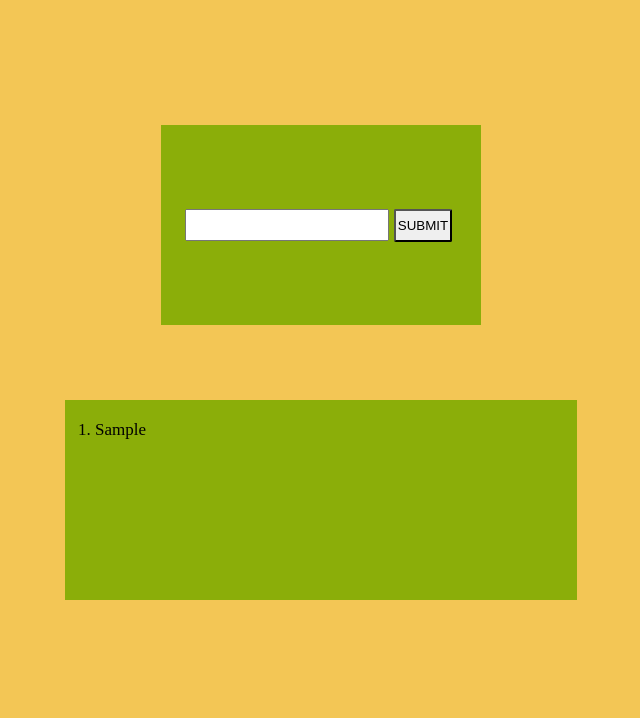
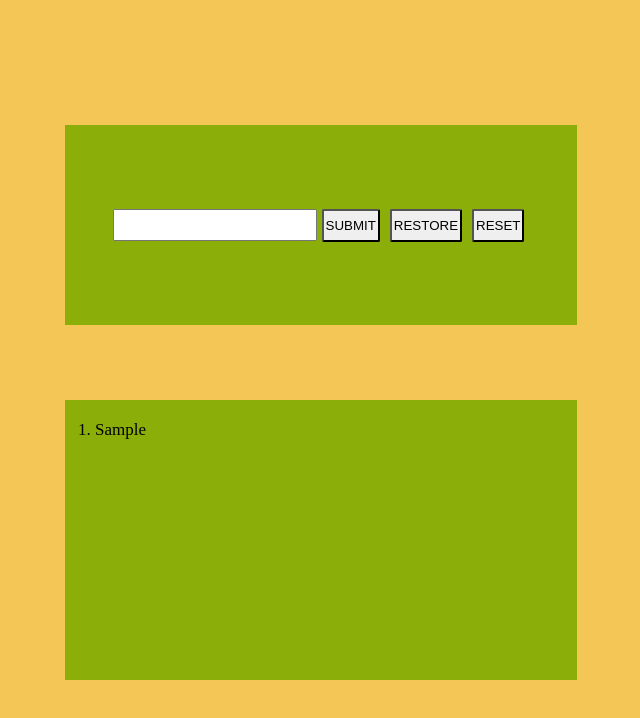
Before and after one commit to Shy-am-27/HTML-and-CSS-Basics, a plain HTML site: page project -4/index.html in a window 1280 px wide. Both pictures are taken after typing "Sample" into the empty fields and a click on the button "SUBMIT". Shown: the whole page, without its empty margins (319-959 px from the left). Drawn offline with Linux system fonts and the light colour scheme.

Commit message:
Implementation of Local storage

```diff
--- a/project -4/index.html
+++ b/project -4/index.html
@@ -11,6 +11,8 @@
     <div class="input">
         <input type="text" class="search" id="input" >
         <button  class="button" id="submit" onclick="clicke()">SUBMIT</button>
+        <button  class="button" id="restore" onclick="restore()">RESTORE</button>
+        <button  class="button" id="reset" onclick="reset()">RESET</button>
     </div>
     <div class="storage">
         <ol id="out">
--- a/project -4/script.js
+++ b/project -4/script.js
@@ -1,5 +1,6 @@
 var input = document.getElementById("input");
 var button = document.getElementById("submit");
+var button1 = document.getElementById("restore");
 var output = document.getElementById("out");
 var count = 0;
 
@@ -10,13 +11,72 @@ var count = 0;
 
 
 function clicke(){
-    const ans = input.value;
-    if(ans!=""){
-    output.insertAdjacentHTML('beforeend',`<li>${ans}</li>`);
-    count++;
+
+    var initialInput = input.value;
+    if(initialInput!=""){
+        //output.insertAdjacentHTML('beforeend',`<li>${ans}</li>`);
+        var li = document.createElement("li");
+        li.textContent = initialInput;
+        output.appendChild(li);
+        count++;
+        saveToLocal();
+
+        if(count==10){
+            button.disabled =true;
     }
-    if(count==10){
-        button.disabled =true;
     }
+      input.value ='';
+
+}
+function saveToLocal(){
+
+    //var storage = output.innerHTML;
+    const item = [];
+    const itemelement = document.getElementsByTagName("li");
+    for(let i= 0;i< itemelement.length;i++){
+        item.push(itemelement[i].textContent);
+    }
+    localStorage.setItem("autosave",JSON.stringify(item));
+
+
+
+}
+function restore(){
+
+    var saved = JSON.parse(localStorage.getItem("autosave"));
+    if(saved == null ){
+        var s = output.textContent ="";
+        return s;
+    }
+
+    if (saved && saved.length >0){
+
+        saved.forEach(item => {
+        var li = document.createElement("li");
+        li.textContent = item;
+        output.appendChild(li);
+        });
+
+        count =count + (saved.length);
+        count++;
+
+    }
+    if(count >= 9){
+        button1.disabled=true;
+    }
+
+
+
+
+
+}
+function reset(){
+
+    count =0;
+    button.disabled =false;
+    button1.disabled=false;
+    localStorage.clear();
+    output.innerHTML =" ";
     input.value ='';
+
 }
--- a/project -4/style.css
+++ b/project -4/style.css
@@ -15,7 +15,7 @@
 .input{
     margin-top: 125px;
     background-color: hsl(73, 90%, 36%);
-    width: 25%;
+    width: 40%;
     height: 25%;
     display: flex;
     justify-content: center;
@@ -28,7 +28,7 @@
     background-color: hsl(73, 90%, 36%);
     color: red;
     width: 40%;
-    height: 25%;
+    height: 35%;
     display: flex;
     position: absolute;
     overflow: auto;
```
